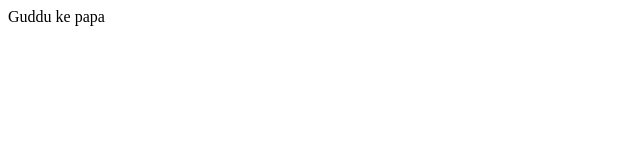
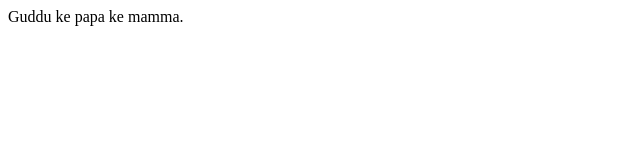
Before and after one commit to syedvali98/sslfiles, a plain HTML site: page test.html in a window 1280 px wide. Shown: the full height of the page, 0-640 px from the left. Drawn offline with Linux system fonts and the light colour scheme.

Commit message:
Test commit

```diff
--- a/test.html
+++ b/test.html
@@ -1,3 +1,3 @@
 <html>
-    Guddu ke papa
+    Guddu ke papa ke mamma.
 </html>
```
